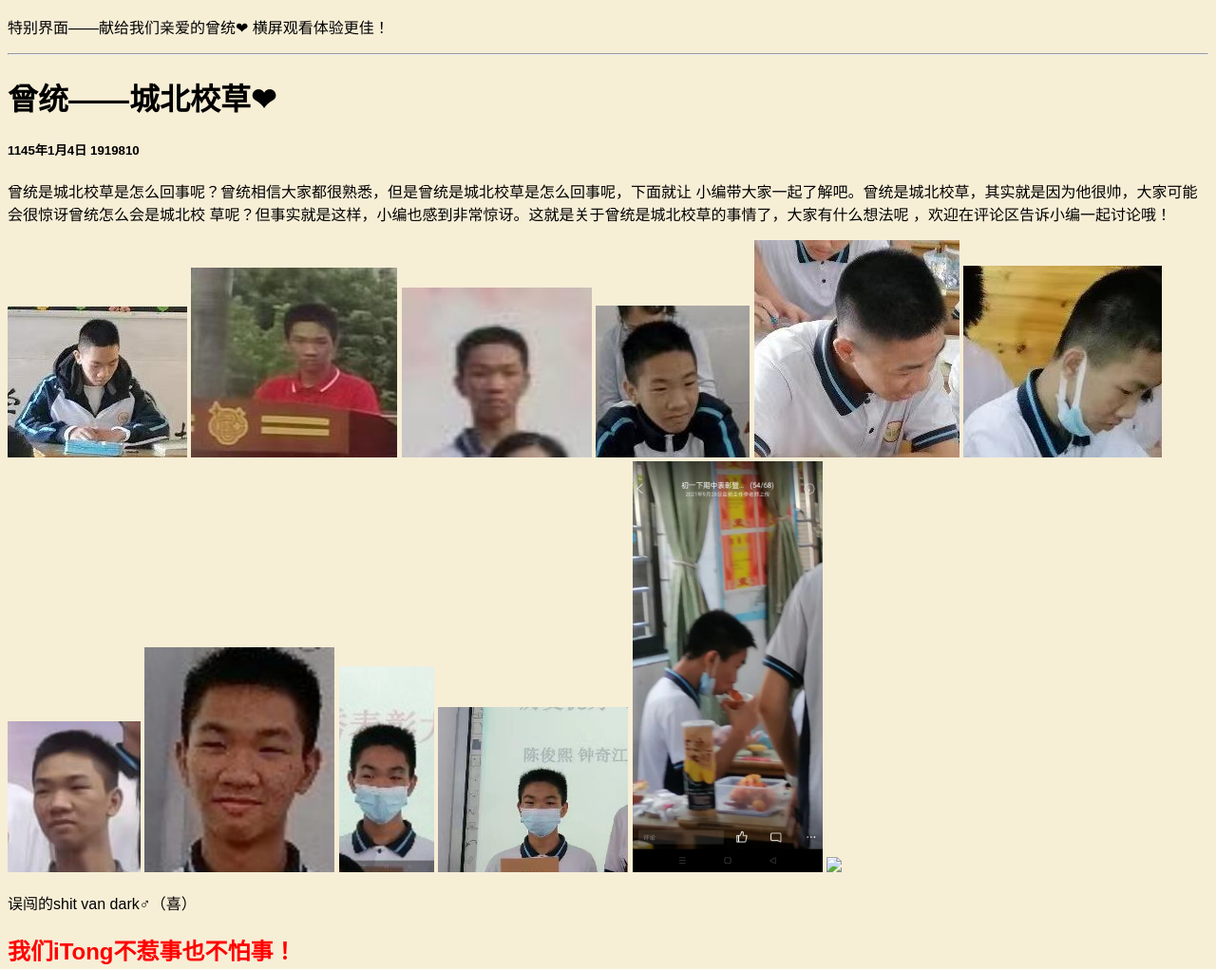
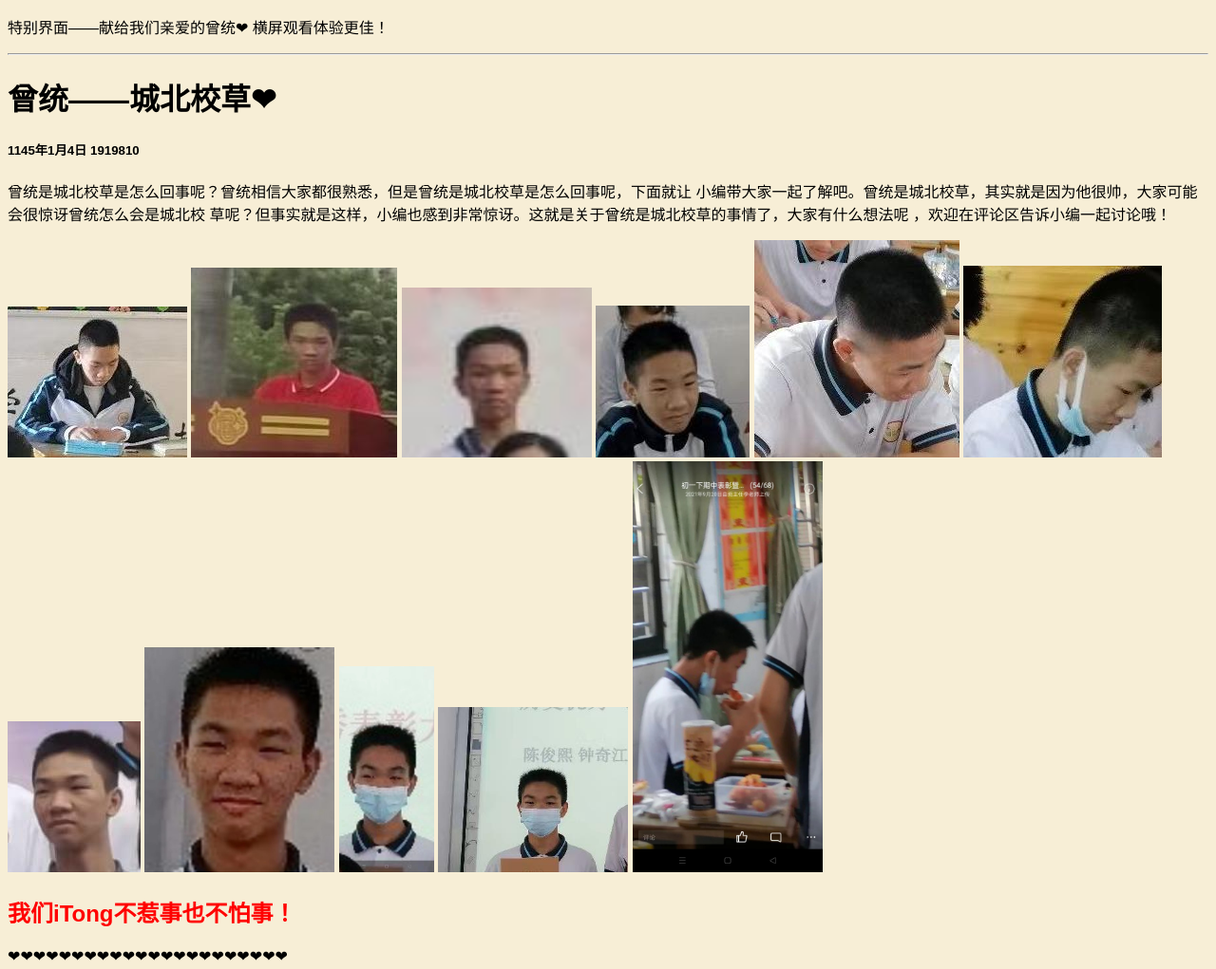
Before and after one commit to littlefish2023/littlefish2023.github.io, a plain HTML site: page egg/itong.html in a window 1280 px wide. Shown: the top 1021 px of the page at 95% size. Drawn offline with Linux system fonts and the light colour scheme.

Commit message:
Add files via upload

```diff
--- a/egg/itong.html
+++ b/egg/itong.html
@@ -41,7 +41,6 @@
         <img src="img/9.jpg" width="100">
         <img src="img/10.jpg" width="200">
         <img src="img/11.jpg" width="200">
-        <img src="img/12.jpg" width="200"><p>误闯的shit van dark♂（喜）</p>
 
         <h2 id="wow">我们iTong不惹事也不怕事！</h2>
         <p>❤❤❤❤❤❤❤❤❤❤❤❤❤❤❤❤❤❤❤❤❤❤</p>
```
